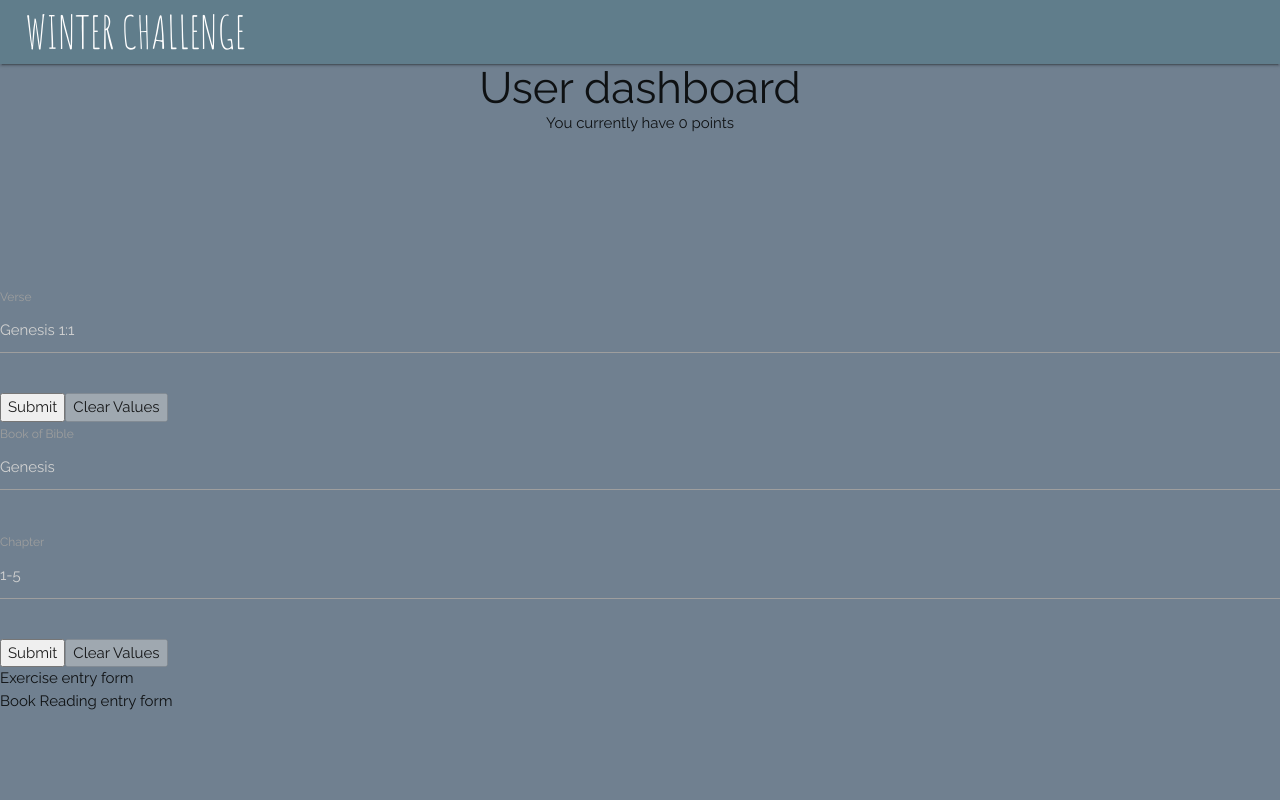
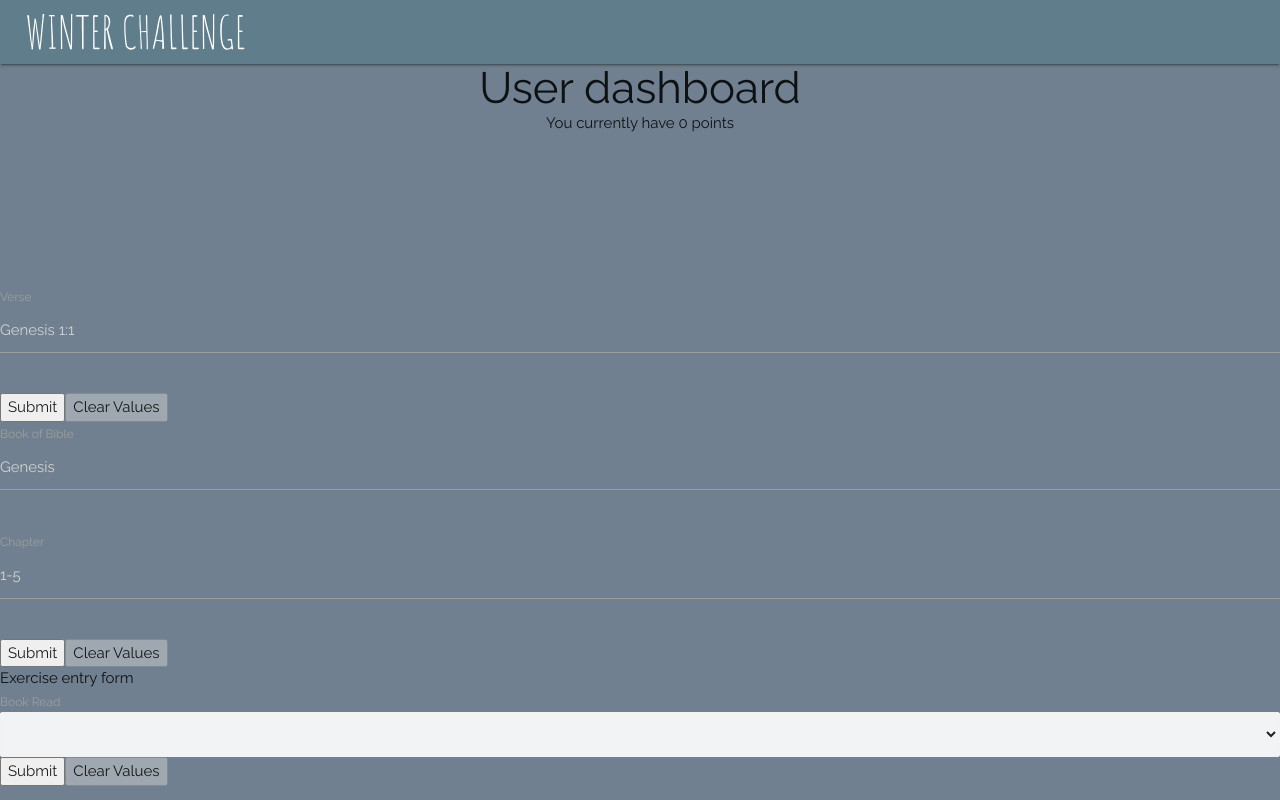
Before and after one commit to currymich/winter-challenge, a React (Create React App) app in the folder client/: page /dashboard in a window 1280 px wide. Built offline with nearby package versions, Linux system fonts and the light colour scheme; no server answers.

Commit message:
duplicating to buld new book form and attaching to dashboard

```diff
--- a/client/src/components/Dashboard.js
+++ b/client/src/components/Dashboard.js
@@ -3,6 +3,8 @@ import { connect } from 'react-redux';
 import * as actions from '../actions';
 import NewBibleReadingForm from './goals/NewBibleReadingForm.js';
 import NewBibleMemoryForm from './goals/NewBibleMemoryForm.js';
+import NewBookReadingForm from './goals/NewBookReadingForm.js';
+
 
 
 
@@ -28,7 +30,7 @@ class Dashboard extends Component {
           <div><NewBibleMemoryForm/></div>
           <div><NewBibleReadingForm/></div>
           <div>Exercise entry form</div>
-          <div>Book Reading entry form</div>
+          <div><NewBookReadingForm/></div>
         </div>
       </div>
     );
--- /dev/null
+++ b/client/src/components/goals/NewBookReadingForm.js
@@ -0,0 +1,67 @@
+import React, { Component } from "react";
+import { connect } from "react-redux";
+import { Field, reduxForm } from "redux-form";
+import * as actions from "../../actions";
+
+class NewBibleReadingForm extends Component {
+	onSubmit(values) {
+		const { createGoal, reset } = this.props;
+
+		createGoal(values, "bookReading");
+		reset();
+	}
+
+	render() {
+		const { handleSubmit, pristine, reset, submitting } = this.props;
+
+		return (
+			<form onSubmit={handleSubmit(this.onSubmit.bind(this))}>
+				<div>
+					<label>Book Read</label>
+					<div>
+						<Field name="bookTitle" component="select" style={{display: 'block'}}>
+							<option/>
+							<option value="100Case For Christmas">Case For Christmas</option>
+							<option value="100Chuck Colson">Any Chuck Colson Book</option>
+							<option value="100CS Lewis Fiction">CS Lewis Fiction</option>
+							<option value="100Shepherd looks">Shepherd looks at Psalm 23</option>
+							<option value="150Case for Grace">Case for Grace</option>
+							<option value="150Tactics">Tactics</option>
+							<option value="150Gospel">Gospel</option>
+							<option value="150Do Hard Things">Do Hard Things</option>
+							<option value="150Ask Me Anything">Ask Me Anything</option>
+							<option value="150Dug Down Deep">Dug Down Deep</option>
+							<option value="150The Hiding Place">The Hiding Place</option>
+							<option value="150Stop Asking Jesus Into Your Heart">Stop Asking Jesus Into Your Heart</option>
+							<option value="150The Hobbit">The Hobbit</option>
+							<option value="150Letters From A Skeptic">Letters From A Skeptic</option>
+							<option value="200Shadow of the Almighty">Shadow of the Almighty</option>
+							<option value="200On Guard">On Guard</option>
+							<option value="200Satan and his Kingdom">Satan and his Kingdom</option>
+							<option value="200Case for Christ">Case for Christ</option>
+							<option value="200The Lord of the Rings">The Lord of the Rings</option>
+							<option value="200Mere Christianity">Mere Christianity</option>
+							<option value="200The Calvary Road">The Calvary Road</option>
+						</Field>
+					</div>
+				</div>
+				<div>
+					<button type="submit" disabled={submitting}>
+						Submit
+					</button>
+					<button
+						type="button"
+						disabled={pristine || submitting}
+						onClick={reset}
+					>
+						Clear Values
+					</button>
+				</div>
+			</form>
+		);
+	}
+}
+
+export default reduxForm({
+	form: "newBibleReading"
+})(connect(null, actions)(NewBibleReadingForm));
```
